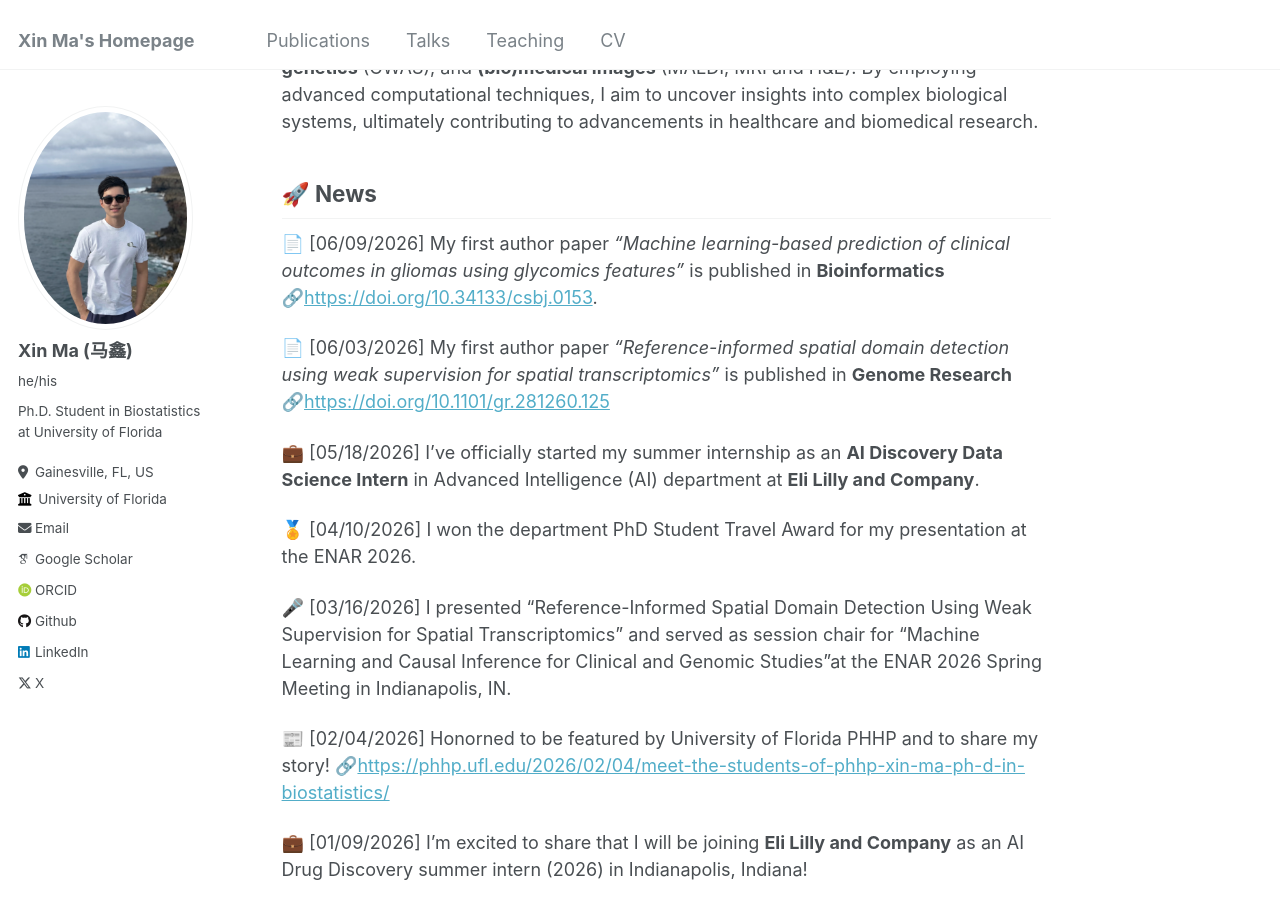
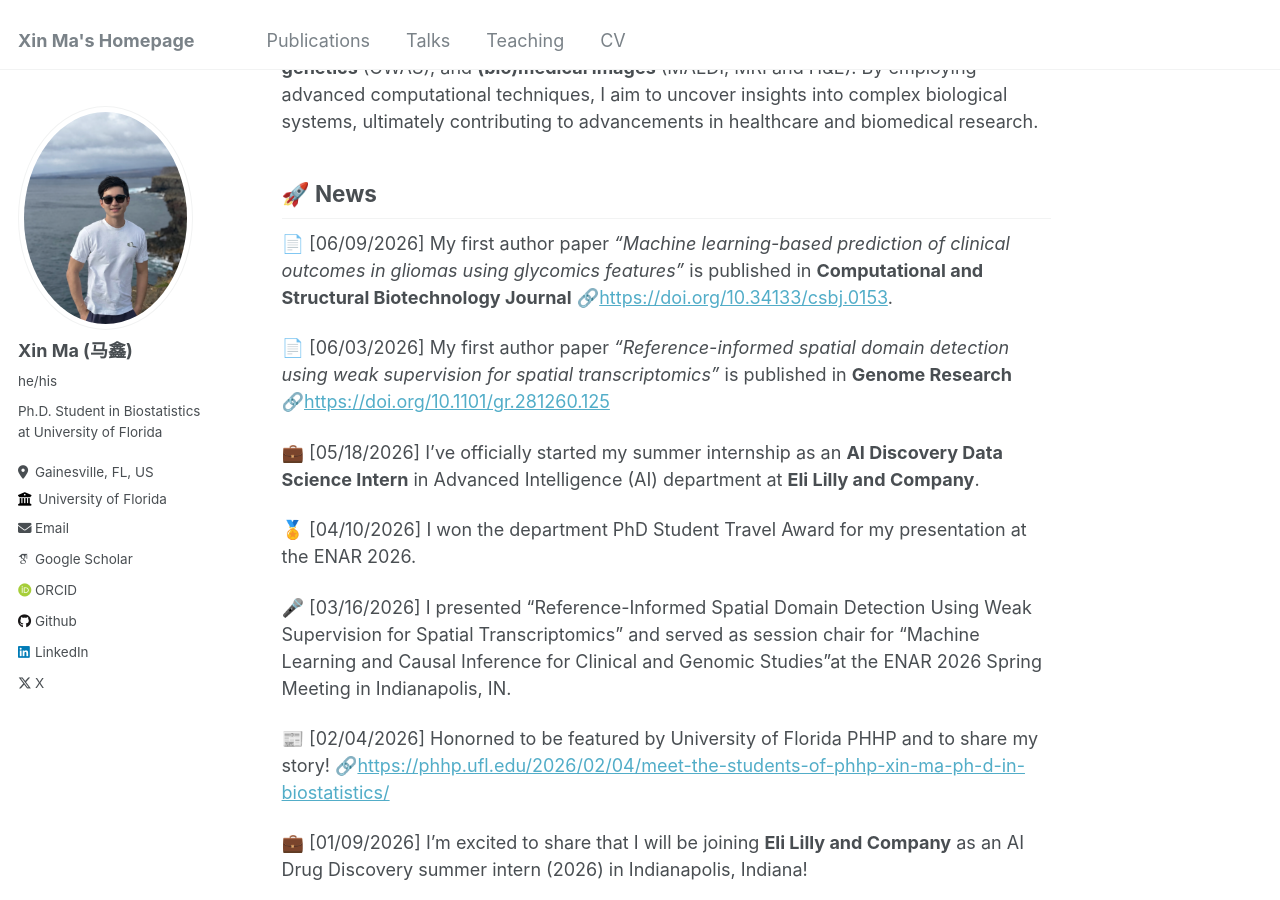
Before and after one commit to XinBiostats/xinbiostats.github.io, a Jekyll site: the page built from _pages/about.md, in a window 1280 px wide and 900 px high, scrolled down 388 px. Built offline with Jekyll 4.4.1, drawn with Linux system fonts in a browser that asks for light colours; some web fonts are replaced.

Commit message:
Update about.md

```diff
--- a/_pages/about.md
+++ b/_pages/about.md
@@ -13,7 +13,7 @@ My research interests revolve around leveraging statistical learning and deep le
 
 🚀  News
 ------
-📄 [06/09/2026] My first author paper _"Machine learning-based prediction of clinical outcomes in gliomas using glycomics features"_ is published in **Bioinformatics** 🔗<https://doi.org/10.34133/csbj.0153>.
+📄 [06/09/2026] My first author paper _"Machine learning-based prediction of clinical outcomes in gliomas using glycomics features"_ is published in **Computational and Structural Biotechnology Journal** 🔗<https://doi.org/10.34133/csbj.0153>.
 
 📄 [06/03/2026] My first author paper _"Reference-informed spatial domain detection using weak supervision for spatial transcriptomics"_ is published in **Genome Research** 🔗<https://doi.org/10.1101/gr.281260.125>
 
```
